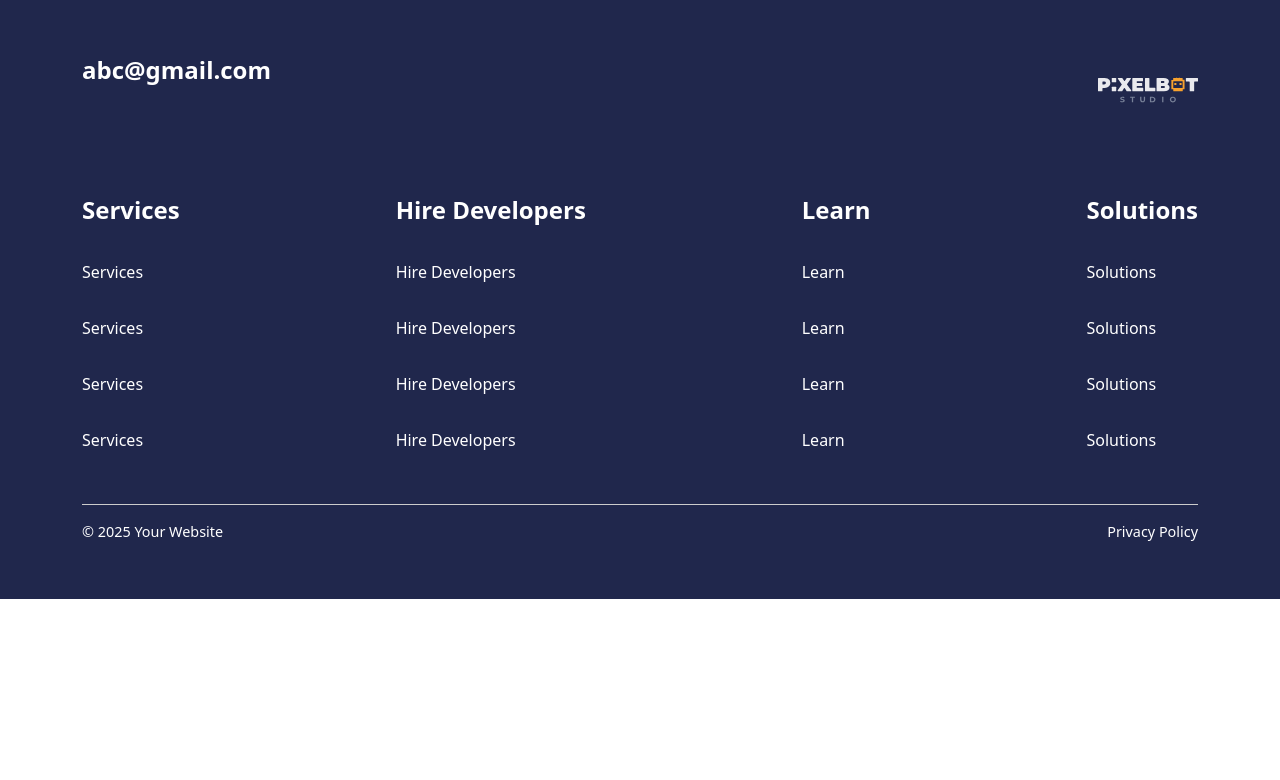
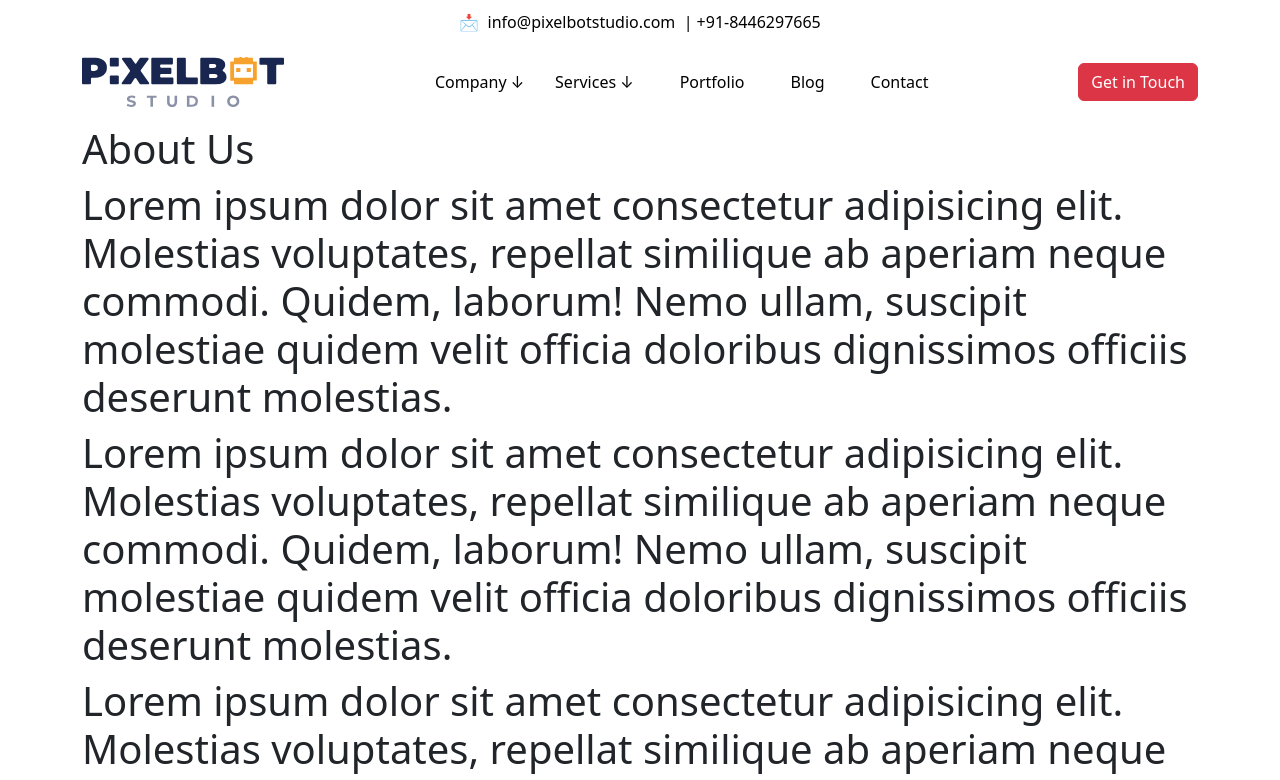
Before and after one commit to pixelBot-me/PixelBot-studio-final, a React (Vite) app: page /about-us in a window 1280 px wide. Shown: the top 780 px of the page. Built offline with nearby package versions, Linux system fonts and the light colour scheme.

Commit message:
set navbar section bf acording to pages.. done routing

```diff
--- a/src/App.jsx
+++ b/src/App.jsx
@@ -1,17 +1,9 @@
 import { BrowserRouter as Router, Routes, Route } from 'react-router-dom';
 import { useState } from 'react'
-
-// import reactLogo from './assets/react.svg'
-// import viteLogo from '/vite.svg'
 import Footer from './common/Footer'
 import Header from './common/Header'
 import Home from './components/home/Home'
 import AboutUs from './components/aboutUs/AboutUs';
-
-
-// import './App.css'
-
-
 
 function App() {
   const [count, setCount] = useState(0)
@@ -23,7 +15,7 @@ function App() {
         {/* <Header /> */}
         <Routes>
           <Route path="/" element={<Home />} />
-          {/* <Route path="/about-us" element={<AboutUs></AboutUs>} />  */}
+          <Route path="/about-us" element={<AboutUs></AboutUs>} />
 
         </Routes>
         <Footer />
--- a/src/assets/css/header.css
+++ b/src/assets/css/header.css
@@ -57,7 +57,7 @@ body, html {
 }
 
 .menu-link {
-    color: white !important;
+    color: inherit !important;
     font-weight: bold;
     transition: color 0.3s ease-in-out;
 }
@@ -84,6 +84,7 @@ body, html {
 }
 
 .submenu-column {
+    color: black;
     display: flex;
     flex-direction: column;
     margin-bottom: 20px;
--- a/src/common/Header.jsx
+++ b/src/common/Header.jsx
@@ -6,21 +6,34 @@ import logoDark from "../assets/images/PixelBot_Logo_Dark.svg";
 import logoLight from "../assets/images/PixelBot_Logo_White.svg";
 import { Accordion, Card } from "react-bootstrap";
 import { Link } from 'react-router-dom';
+import { useLocation } from 'react-router-dom';
 
 
-export default function Header() {
+export default function Header({ isHomePage }) {
     const [scrolling, setScrolling] = useState(false);
     const [menuOpen, setMenuOpen] = useState(null);
     const [mobileMenu, setMobileMenu] = useState(false);
     const [selectedService, setSelectedService] = useState(null);
+    const [logo, setLogo] = useState(logoLight);
+    const location = useLocation();
+
 
     useEffect(() => {
         const handleScroll = () => {
-            setScrolling(window.scrollY > 70);
+            // setScrolling(window.scrollY > 70);
+
+            if (window.scrollY > 70) {
+                setScrolling(true);
+                setLogo(logoDark);
+            } else {
+                setScrolling(false);
+                setLogo(isHomePage ? logoLight : logoDark);
+            }
+
         };
         window.addEventListener("scroll", handleScroll);
         return () => window.removeEventListener("scroll", handleScroll);
-    }, []);
+    }, [isHomePage]);
 
     const services = [
         { id: 1, name: "Software Development", details: "1 Detailed content for Software Development." },
@@ -30,7 +43,11 @@ export default function Header() {
         { id: 5, name: "Data Analytics", details: "5 Detailed content for Data Analytics." },
     ];
     useEffect(() => {
-        setSelectedService(services[1]); // Set the first service by default
+        if (location.pathname !== '/') {
+            setLogo(logoDark);
+        }
+
+        setSelectedService(services[1]);
     }, []);
 
 
@@ -38,32 +55,55 @@ export default function Header() {
         setSelectedService(service);
     };
 
+    // function for header bg change
+    const getNavbarStyles = () => {
+        if (!isHomePage || location.pathname === '/about-us') {
+          return {
+            backgroundColor: 'white',
+            color: 'black',
+          };
+        }
+
+        if (scrolling) {
+          return {
+            backgroundColor: 'white',
+            color: 'black',
+          };
+        }
+
+        return {
+          backgroundColor: 'transparent',
+          color: 'white',
+        };
+      };
+
+
     return (
         <>
             {/* Sticky Header with Top Bar & Navbar */}
-            <div className={`sticky-header ${scrolling ? "scrolled" : ""}`}>
+            <div className={`sticky-header ${scrolling ? "scrolled" : ""}`} style={getNavbarStyles()}>
                 {/* Top Bar */}
                 {!scrolling && (
-                    <div className="top-bar d-flex justify-content-center">
+                    <div className="top-bar d-flex justify-content-center " style={{ backgroundColor: getNavbarStyles().backgroundColor, color: getNavbarStyles().color }}>
                         <div>
                             📩 &nbsp;
-                            <a href="mailto:info@pixelbotstudio.com" className="text-decoration-none text-white">info@pixelbotstudio.com  &nbsp;| </a>
+                            <a href="mailto:info@pixelbotstudio.com" className="text-decoration-none" style={{ backgroundColor: getNavbarStyles().backgroundColor, color: getNavbarStyles().color }}>info@pixelbotstudio.com  &nbsp;| </a>
                         </div>
                         <div>
-                            <a href="tel:+91-8446297665" className="text-decoration-none text-white"> &nbsp;+91-8446297665</a>
+                            <a href="tel:+91-8446297665" className="text-decoration-none" style={{ backgroundColor: getNavbarStyles().backgroundColor, color: getNavbarStyles().color }}> &nbsp;+91-8446297665</a>
                         </div>
                     </div>
                 )}
 
                 {/* Navbar */}
-                <Navbar expand="lg" className={`main-navbar ${scrolling ? "sticky-top" : ""}`}>
+                <Navbar expand="lg" className={`main-navbar ${scrolling ? "sticky-top" : ""}`}  style={{ backgroundColor: getNavbarStyles().backgroundColor, color: getNavbarStyles().color }}>
                     <Container>
                         <Navbar.Brand>
+                            <a href="/">
                             <img
-                                src={scrolling ? logoDark : logoLight}
+                                src={logo}
                                 alt="Logo"
-                                className="logo"
-                            />
+                                className="logo"/></a>
                         </Navbar.Brand>
                         <Navbar.Toggle onClick={() => setMobileMenu(!mobileMenu)} />
                         <Navbar.Collapse className={mobileMenu ? "show" : ""}>
@@ -73,7 +113,7 @@ export default function Header() {
                                     onMouseEnter={() => setMenuOpen(0)}
                                     onMouseLeave={() => setMenuOpen(null)}
                                 >
-                                    <Nav.Link href="#" className="menu-link">
+                                    <Nav.Link href="#" className="menu-link" style={{ color: getNavbarStyles().color }}>
                                         Company &darr;
                                     </Nav.Link>
                                     {menuOpen === 0 && (
--- a/src/components/aboutUs/AboutUs.jsx
+++ b/src/components/aboutUs/AboutUs.jsx
@@ -1,17 +1,55 @@
 import React from 'react';
-import '../../assets/css/aboutus.css'
+import '../../assets/css/aboutus.css';
+import Header from '../../common/Header';
+import { Container, Row } from 'react-bootstrap';
 
 export default function AboutUs() {
   return (
     <>
-
-    <div >
-      <h1>About Us</h1>
-     <h1>
-     Lorem ipsum dolor sit amet consectetur adipisicing elit. Molestias voluptates, repellat similique ab aperiam neque commodi. Quidem, laborum! Nemo ullam, suscipit molestiae quidem velit officia doloribus dignissimos officiis deserunt molestias.
-     </h1>
-    </div>
-
+    {/* <Header/> */}
+    <Header isHomePage={false}/>
+    <Container style={{ paddingTop: '125px' }}>
+      <Row>
+      <div>
+        <h1>About Us</h1>
+        <h1>
+          Lorem ipsum dolor sit amet consectetur adipisicing elit. Molestias voluptates, repellat similique ab aperiam neque commodi. Quidem, laborum! Nemo ullam, suscipit molestiae quidem velit officia doloribus dignissimos officiis deserunt molestias.
+        </h1><h1>
+          Lorem ipsum dolor sit amet consectetur adipisicing elit. Molestias voluptates, repellat similique ab aperiam neque commodi. Quidem, laborum! Nemo ullam, suscipit molestiae quidem velit officia doloribus dignissimos officiis deserunt molestias.
+        </h1><h1>
+          Lorem ipsum dolor sit amet consectetur adipisicing elit. Molestias voluptates, repellat similique ab aperiam neque commodi. Quidem, laborum! Nemo ullam, suscipit molestiae quidem velit officia doloribus dignissimos officiis deserunt molestias.
+        </h1><h1>
+          Lorem ipsum dolor sit amet consectetur adipisicing elit. Molestias voluptates, repellat similique ab aperiam neque commodi. Quidem, laborum! Nemo ullam, suscipit molestiae quidem velit officia doloribus dignissimos officiis deserunt molestias.
+        </h1><h1>
+          Lorem ipsum dolor sit amet consectetur adipisicing elit. Molestias voluptates, repellat similique ab aperiam neque commodi. Quidem, laborum! Nemo ullam, suscipit molestiae quidem velit officia doloribus dignissimos officiis deserunt molestias.
+        </h1><h1>
+          Lorem ipsum dolor sit amet consectetur adipisicing elit. Molestias voluptates, repellat similique ab aperiam neque commodi. Quidem, laborum! Nemo ullam, suscipit molestiae quidem velit officia doloribus dignissimos officiis deserunt molestias.
+        </h1><h1>
+          Lorem ipsum dolor sit amet consectetur adipisicing elit. Molestias voluptates, repellat similique ab aperiam neque commodi. Quidem, laborum! Nemo ullam, suscipit molestiae quidem velit officia doloribus dignissimos officiis deserunt molestias.
+        </h1><h1>
+          Lorem ipsum dolor sit amet consectetur adipisicing elit. Molestias voluptates, repellat similique ab aperiam neque commodi. Quidem, laborum! Nemo ullam, suscipit molestiae quidem velit officia doloribus dignissimos officiis deserunt molestias.
+        </h1><h1>
+          Lorem ipsum dolor sit amet consectetur adipisicing elit. Molestias voluptates, repellat similique ab aperiam neque commodi. Quidem, laborum! Nemo ullam, suscipit molestiae quidem velit officia doloribus dignissimos officiis deserunt molestias.
+        </h1><h1>
+          Lorem ipsum dolor sit amet consectetur adipisicing elit. Molestias voluptates, repellat similique ab aperiam neque commodi. Quidem, laborum! Nemo ullam, suscipit molestiae quidem velit officia doloribus dignissimos officiis deserunt molestias.
+        </h1><h1>
+          Lorem ipsum dolor sit amet consectetur adipisicing elit. Molestias voluptates, repellat similique ab aperiam neque commodi. Quidem, laborum! Nemo ullam, suscipit molestiae quidem velit officia doloribus dignissimos officiis deserunt molestias.
+        </h1><h1>
+          Lorem ipsum dolor sit amet consectetur adipisicing elit. Molestias voluptates, repellat similique ab aperiam neque commodi. Quidem, laborum! Nemo ullam, suscipit molestiae quidem velit officia doloribus dignissimos officiis deserunt molestias.
+        </h1><h1>
+          Lorem ipsum dolor sit amet consectetur adipisicing elit. Molestias voluptates, repellat similique ab aperiam neque commodi. Quidem, laborum! Nemo ullam, suscipit molestiae quidem velit officia doloribus dignissimos officiis deserunt molestias.
+        </h1><h1>
+          Lorem ipsum dolor sit amet consectetur adipisicing elit. Molestias voluptates, repellat similique ab aperiam neque commodi. Quidem, laborum! Nemo ullam, suscipit molestiae quidem velit officia doloribus dignissimos officiis deserunt molestias.
+        </h1><h1>
+          Lorem ipsum dolor sit amet consectetur adipisicing elit. Molestias voluptates, repellat similique ab aperiam neque commodi. Quidem, laborum! Nemo ullam, suscipit molestiae quidem velit officia doloribus dignissimos officiis deserunt molestias.
+        </h1><h1>
+          Lorem ipsum dolor sit amet consectetur adipisicing elit. Molestias voluptates, repellat similique ab aperiam neque commodi. Quidem, laborum! Nemo ullam, suscipit molestiae quidem velit officia doloribus dignissimos officiis deserunt molestias.
+        </h1><h1>
+          Lorem ipsum dolor sit amet consectetur adipisicing elit. Molestias voluptates, repellat similique ab aperiam neque commodi. Quidem, laborum! Nemo ullam, suscipit molestiae quidem velit officia doloribus dignissimos officiis deserunt molestias.
+        </h1>
+      </div>
+      </Row>
+    </Container>
     </>
   );
 }
--- a/src/components/home/Home.jsx
+++ b/src/components/home/Home.jsx
@@ -22,6 +22,7 @@ import image12 from '../../assets/images/python.jpg';
 import OurServices from '../OurServices';
 import '../../assets/css/common.css';
 import GetInTouch from '../GetInTouch';
+import { useLocation } from 'react-router-dom';
 
 const images = [image1, image2, image3, image4, image5, image6];
 
@@ -58,7 +59,7 @@ export default function Home() {
 
     return (
         <>
-            <Header />
+            <Header  isHomePage={true}/>
             {/* Hero Section */}
             <section className="hero-section">
                 <Container>
```
